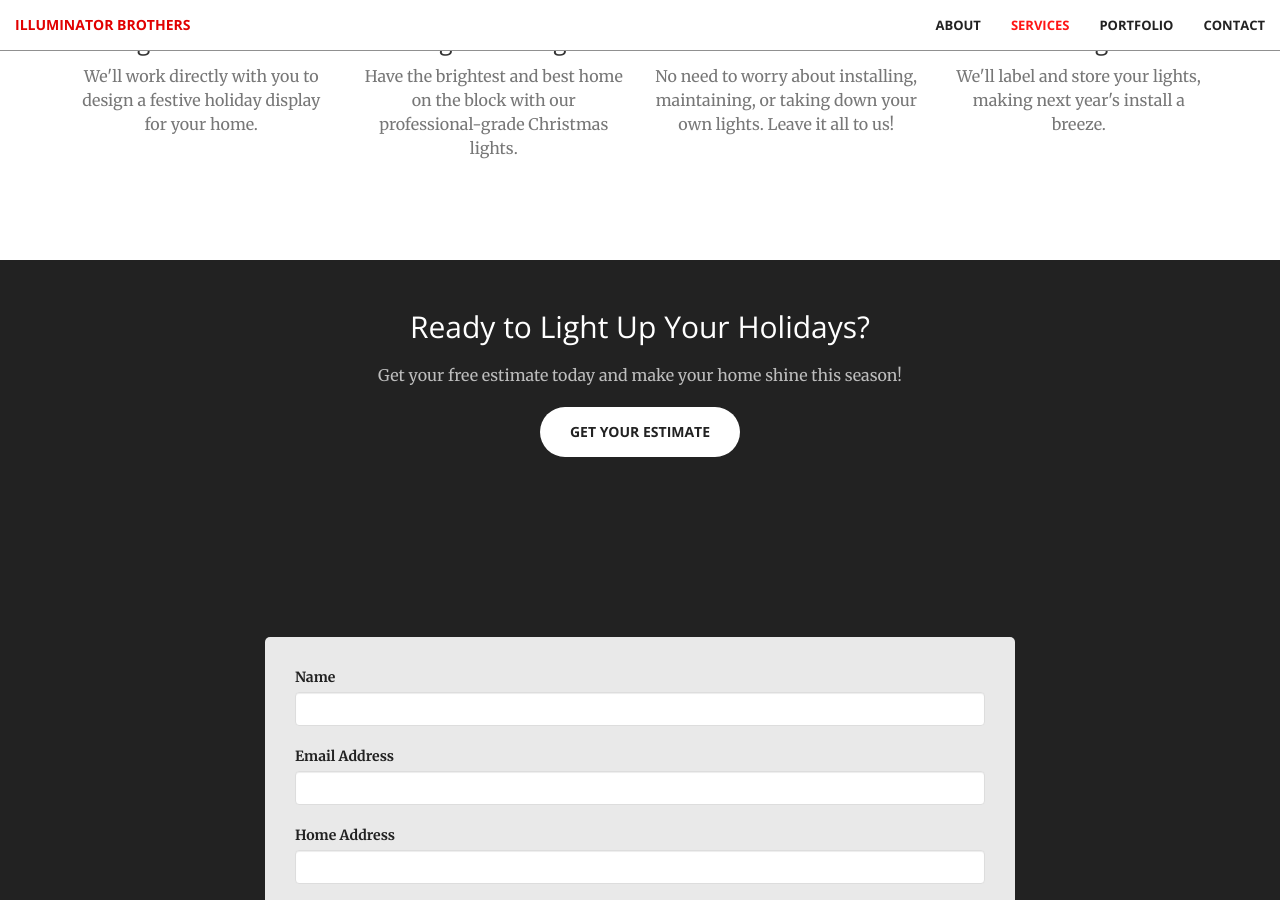
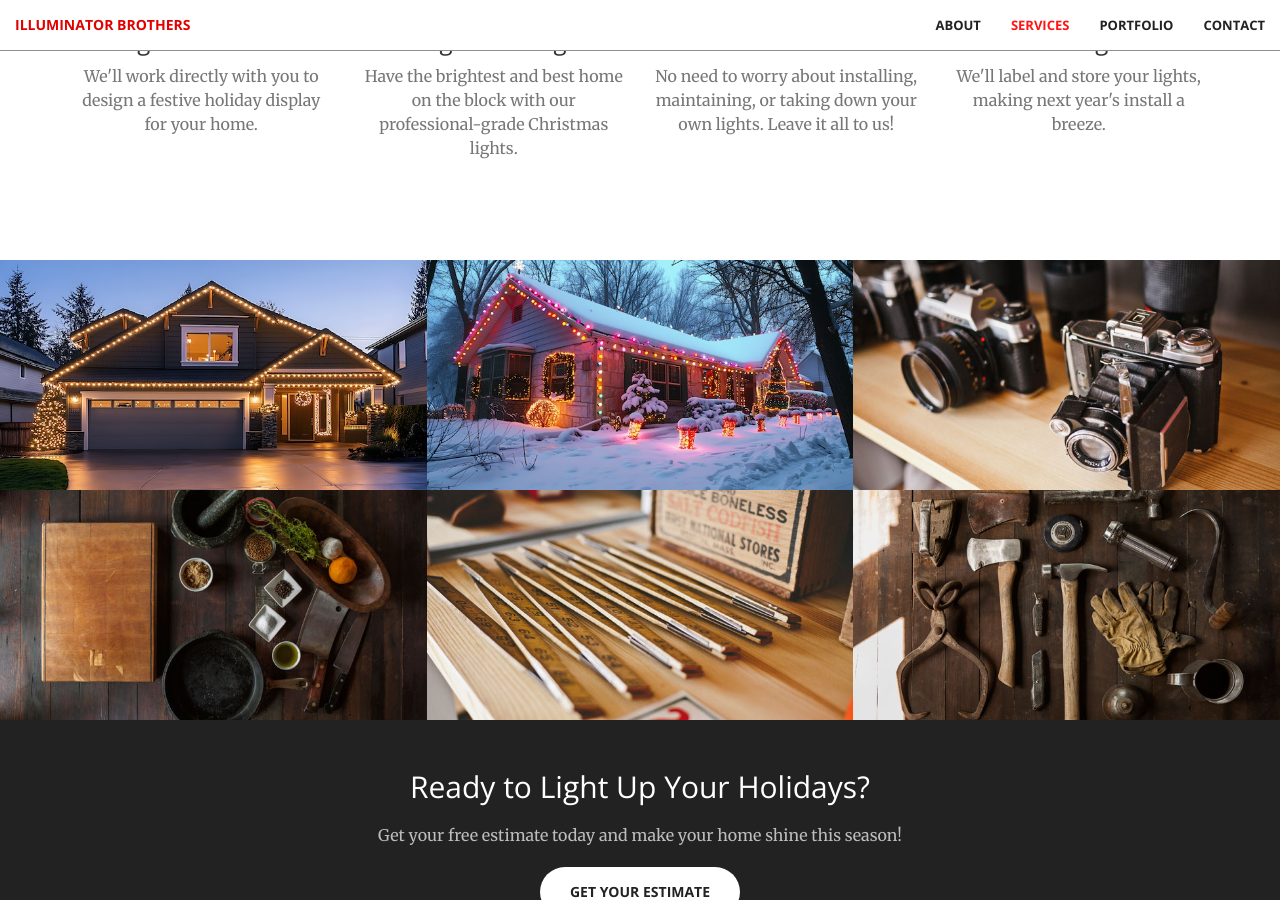
Before and after one commit to Gagege/illuminatorbros.com, a Jekyll site: the page built from index.html, in a window 1280 px wide and 900 px high, scrolled down 1562 px. Built offline with Jekyll 4.4.1, drawn with Linux system fonts in a browser that asks for light colours; some of the changed text lies outside the part shown.

Commit message:
Added footer

```diff
--- /dev/null
+++ b/_includes/footer.html
@@ -0,0 +1,14 @@
+<footer class="bg-dark">
+    <div class="container">
+        <div class="row">
+            <div class="col-lg-12 text-center">
+                <p class="text-muted">
+                    411 N Almon St Spc 106, Moscow, ID, 83843
+                </p>
+                <p class="text-muted small">
+                    &copy; {{ site.time | date: '%Y' }} Illuminator Brothers. All Rights Reserved.
+                </p>
+            </div>
+        </div>
+    </div>
+</footer>
--- a/_layouts/front.html
+++ b/_layouts/front.html
@@ -8,10 +8,11 @@
   {% include header.html %}
   {% include call-to-action.html %}
   {% include services.html %}
-  <!-- {% include portfolio.html %} -->
+  {% include portfolio.html %}
   {% include aside.html %}
   {% include contact-form.html %}
   {% include contact.html %}
+  {% include footer.html %}
   {% include scripts.html %}
 </body>
 
--- a/_sass/_base.scss
+++ b/_sass/_base.scss
@@ -394,3 +394,17 @@ body {
   height: 48px;
   margin-top: 8px;
 }
+
+footer {
+  padding: 20px 0;
+  margin-top: 30px;
+
+  p {
+    margin-bottom: 0;
+
+    &.small {
+      font-size: 12px;
+      margin-top: 10px;
+    }
+  }
+}
```
